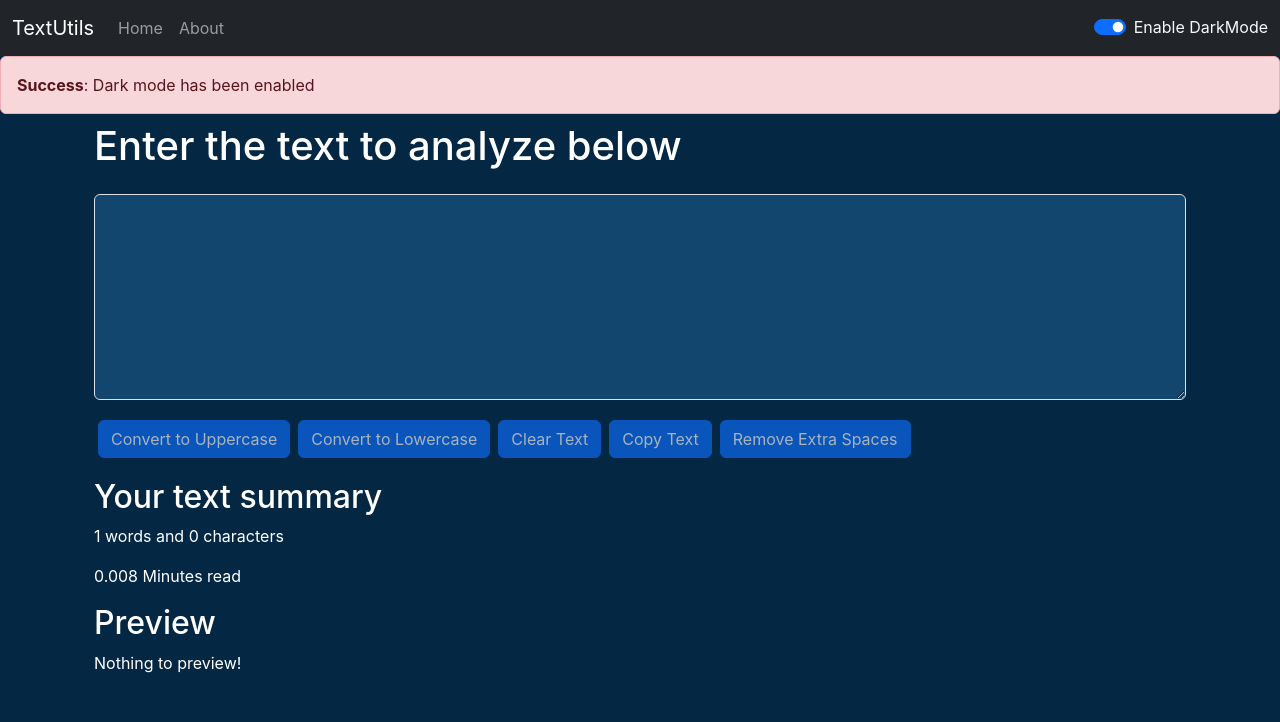
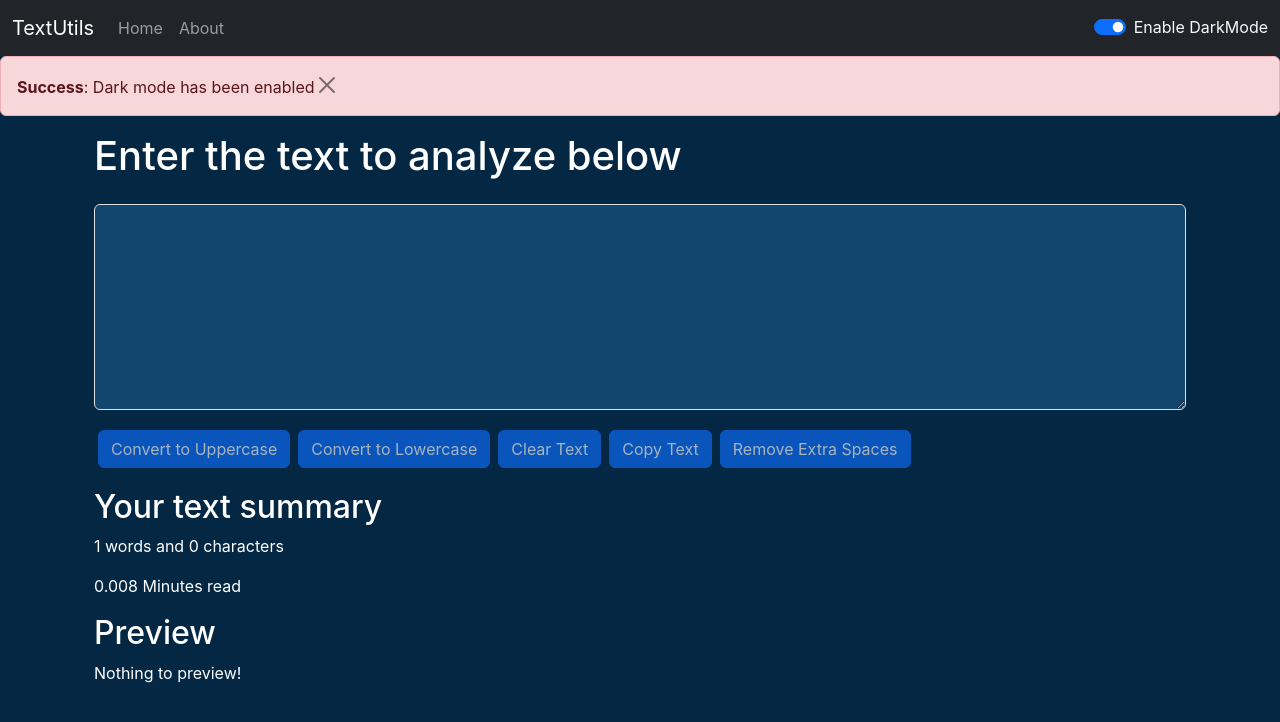
Before and after one commit to mansi-24082006/ReactTextutils, a React (Create React App) app: page / in a window 1280 px wide. Both pictures are taken after a click on the switch 1109 px from the left and 27 px from the top of the page. Shown: the top 722 px of the page. Built offline with nearby package versions, Linux system fonts and the light colour scheme.

Commit message:
Update Alert.js

```diff
--- a/src/components/Alert.js
+++ b/src/components/Alert.js
@@ -6,10 +6,9 @@ function Alert(props) {
         return lower.charAt(0).toUpperCase() + lower.slice(1);
     }
     return (
-        <div style={{height: '50px'}}>
-        {props.alert && <div className={`alert alert-${props.alert.type} alert-danger`} role="alert">
+        props.alert && <div className={`alert alert-${props.alert.type} alert-danger`} role="alert">
            <strong>{capitalize(props.alert.type)}</strong>: {props.alert.msg}
-        </div>}
+           <button type="button" className="btn-close" data-bs-dismiss="alert" aria-label="close"></button>
         </div>
     )
 }
```
